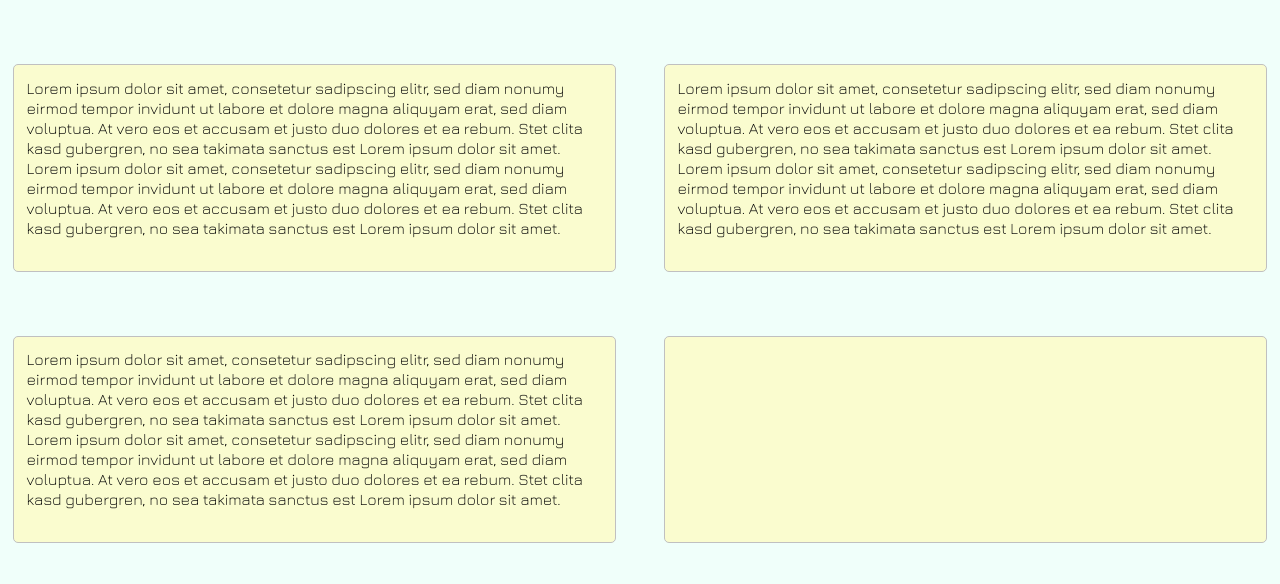
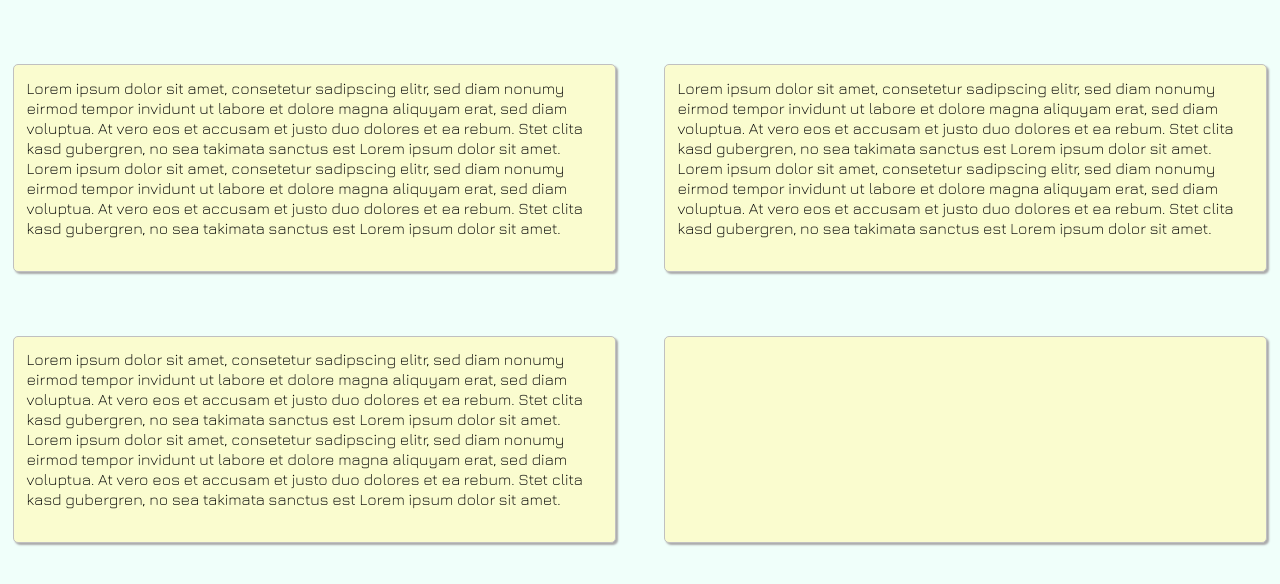
Before and after one commit to nitram509/visual-experiments, a plain HTML site: page index.html in a window 1280 px wide. Drawn offline with nearby package versions, Linux system fonts and the light colour scheme.

Commit message:
improved styling with box-shadow

```diff
--- a/index.html
+++ b/index.html
@@ -16,14 +16,18 @@
 
     .text-box {
       background-color: #fafccf;
+      box-shadow: 2px 2px 2px #aaa;
+
       width: 45%;
       padding: 1%;
       margin: 5% 1% 0% 1%;
       border: 1px solid silver;
       border-radius: 5px;
+
       font-family: 'Jura', sans-serif;
       font-size: 16px;
       line-height: 20px;
+
       min-height: 180px;
     }
 
```
